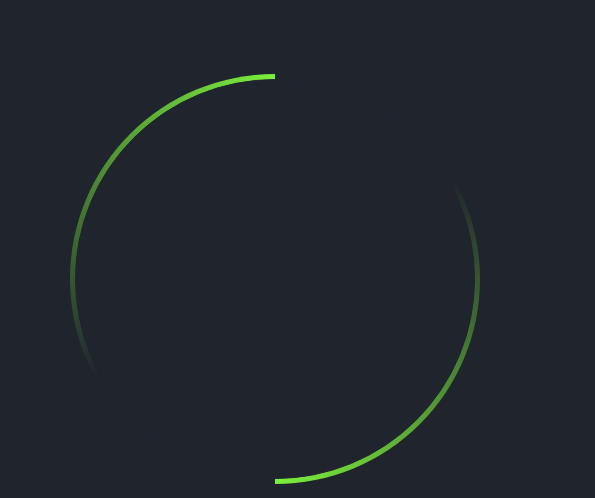
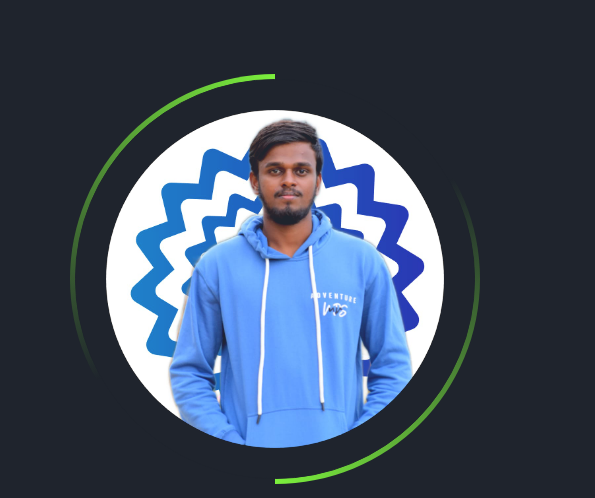
Before and after one commit to arthik45/personalportfolio, a plain HTML site: page index.html in a window 1280 px wide. Shown: the part 161-659 px from the top of the page, 685-1280 px from the left. Drawn offline with nearby package versions, Linux system fonts and the light colour scheme.

Commit message:
Update index.html

```diff
--- a/index.html
+++ b/index.html
@@ -55,7 +55,7 @@
         <div class="home-img">
             <div class="img-box">
                 <div class="img-item">
-                    <img src="arthik2.jpg">
+                    <img src="arthik2.jpeg">
                 </div>
             </div>
         </div>
```
